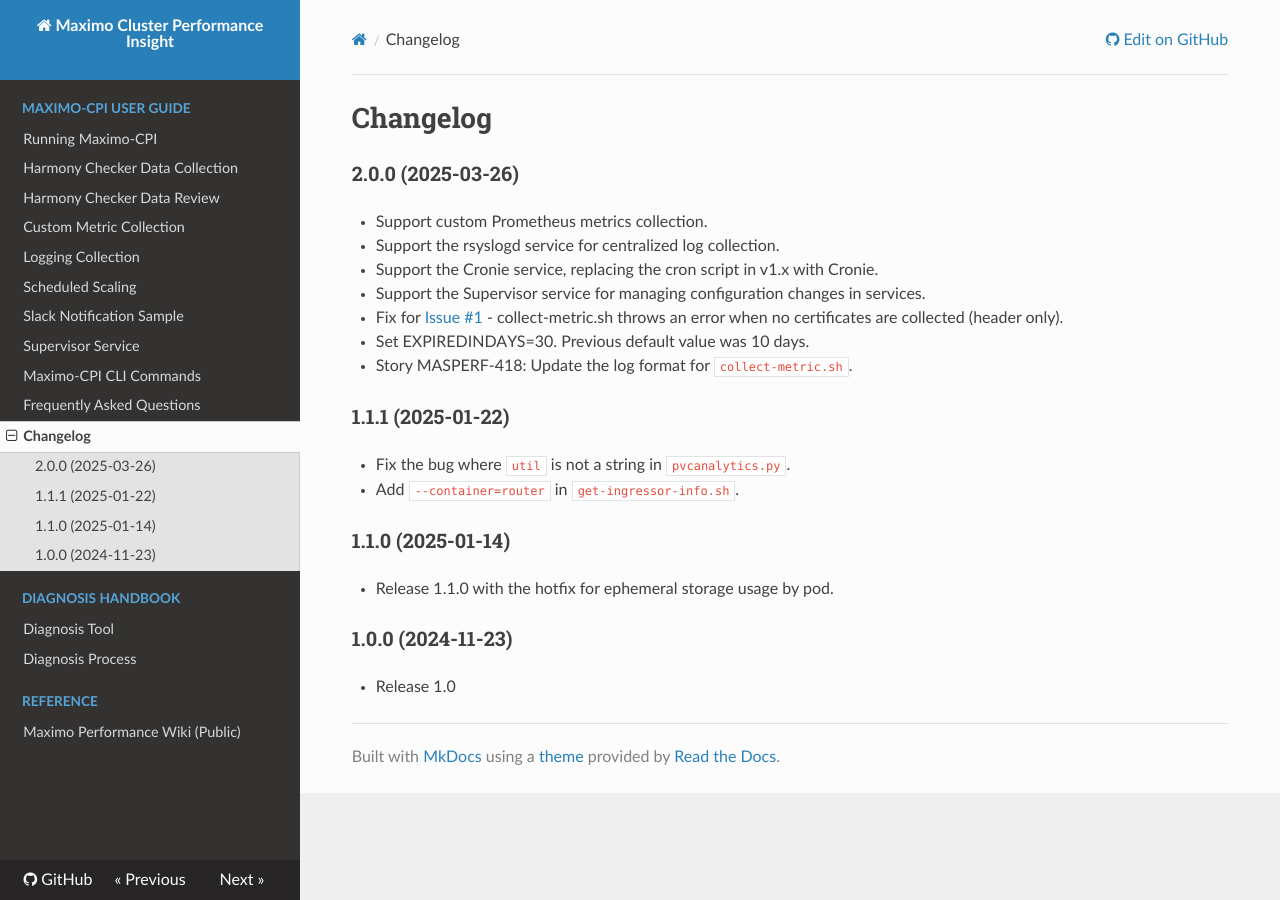
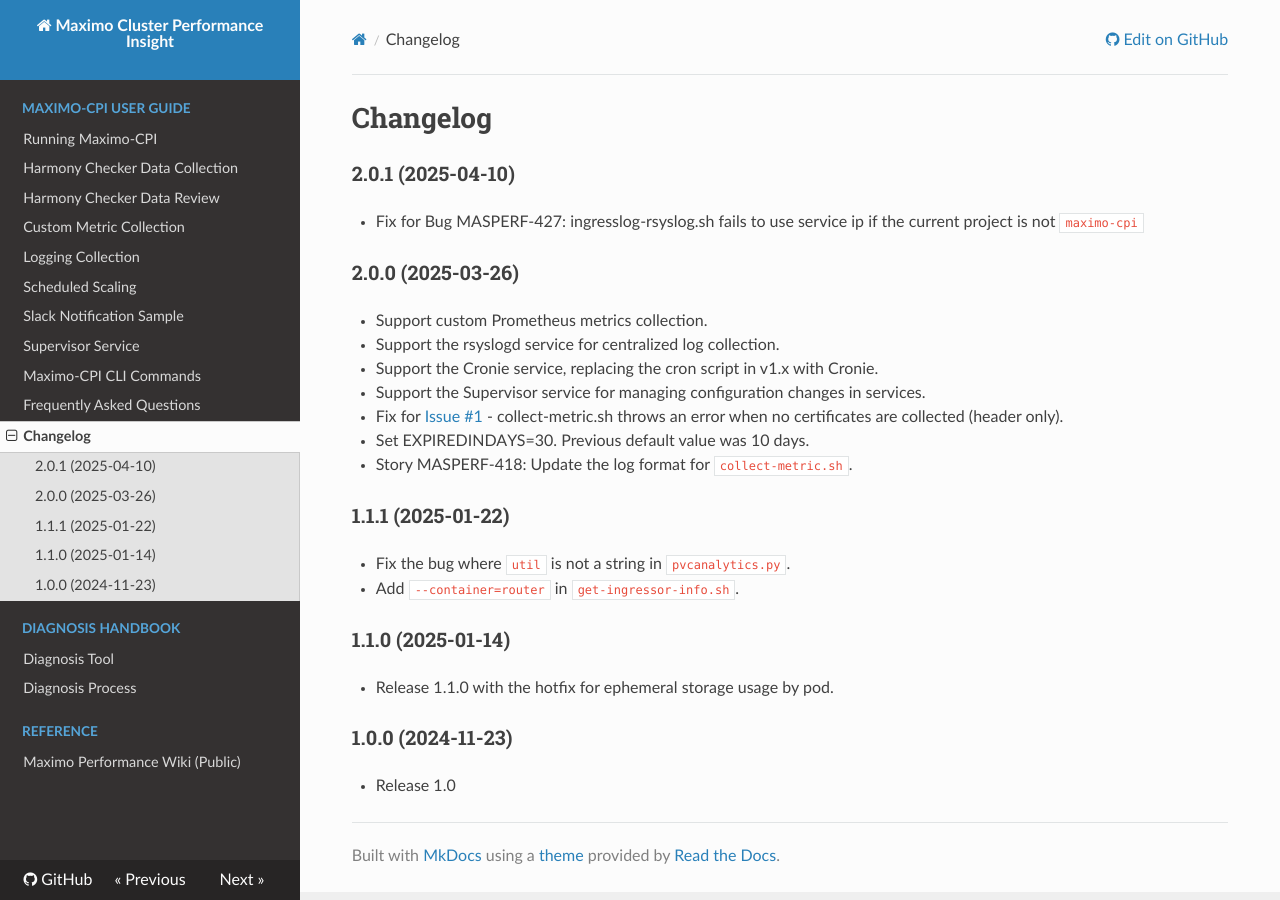
Before and after one commit to ibm-mas/mcpi, an MkDocs documentation site: the page built from docs/changelog.md, in a window 1280 px wide. Built offline with MkDocs 1.6.1, drawn with Linux system fonts in a browser that asks for light colours; nearby versions of some CDN libraries.

Commit message:
[patch] update for 2.0.1 release

```diff
--- a/docs/changelog.md
+++ b/docs/changelog.md
@@ -1,4 +1,7 @@
 # Changelog
+
+### 2.0.1 (2025-04-10)
+- Fix for Bug MASPERF-427: ingresslog-rsyslog.sh fails to use service ip if the current project is not `maximo-cpi`
 
 ### 2.0.0 (2025-03-26)
 -  Support custom Prometheus metrics collection.
```
Also changed, not shown: docs/maximo-cpi/custom-metric-collection.md (+1 -0 lines).
